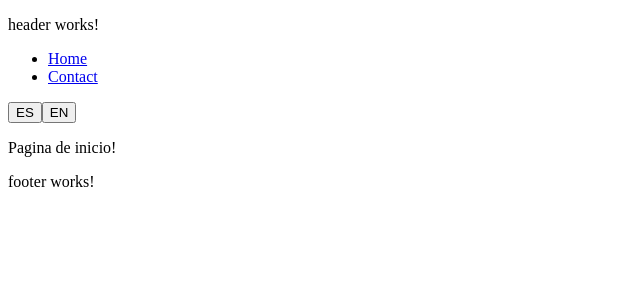
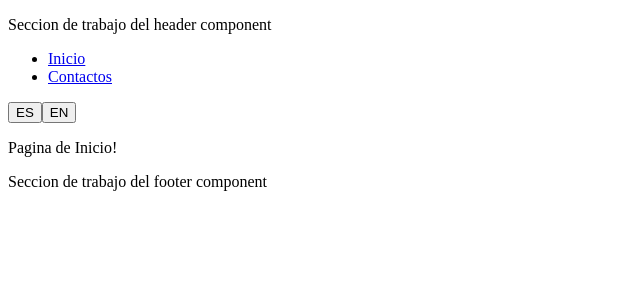
Before and after one commit to 264devlab/web-sigmasa, an Angular app: page / in a window 1280 px wide. Shown: the top 300 px of the page, without its empty margins (0-640 px from the left). Built offline with nearby package versions, Linux system fonts and the light colour scheme.

Commit message:
FEATURE-44 | Integracion de las key para testear internalizacion

```diff
--- a/src/app/pages/contact/contact.html
+++ b/src/app/pages/contact/contact.html
@@ -1 +1 @@
-<p>{{ 'contact' | i18n }}</p>
+<p>{{ 'contact-page' | i18n }}</p>
--- a/src/app/pages/home/home.html
+++ b/src/app/pages/home/home.html
@@ -1 +1 @@
-<p> {{ 'home' | i18n }}</p>
+<p> {{ 'home-page' | i18n }}</p>
--- a/src/app/shared/components/footer/footer.html
+++ b/src/app/shared/components/footer/footer.html
@@ -1 +1 @@
-<p>footer works!</p>
+<p>{{ 'footer' | i18n }}</p>
--- a/src/app/shared/components/footer/footer.ts
+++ b/src/app/shared/components/footer/footer.ts
@@ -1,8 +1,9 @@
 import { Component, inject } from '@angular/core';
+import { I18nPipe } from '../../i18n/i18n.pipe';
 
 @Component({
   selector: 'app-footer',
-  imports:  [],
+  imports:  [ I18nPipe],
   templateUrl: './footer.html',
   styleUrl: './footer.scss',
 })
--- a/src/app/shared/components/header/header.html
+++ b/src/app/shared/components/header/header.html
@@ -1,9 +1,9 @@
-<p>header works!</p>
+<p> {{'header' | i18n}}</p>
 
 <nav>
     <ul>
-      <li><a [routerLink]="['/home']">Home</a></li>
-      <li><a [routerLink]="['/contact']">Contact</a></li>
+      <li><a [routerLink]="['/home']"> {{ 'home' |i18n}} </a></li>
+      <li><a [routerLink]="['/contact']"> {{ 'contact' | i18n}} </a></li>
     </ul>
 
     <button (click)="switchLanguage('es')">ES</button>
--- a/src/app/shared/components/header/header.ts
+++ b/src/app/shared/components/header/header.ts
@@ -1,10 +1,11 @@
 import { Component, inject } from '@angular/core';
 import { I18nService } from '../../i18n/i18n.service';
 import { RouterLink } from '@angular/router';
+import { I18nPipe } from '../../i18n/i18n.pipe';
 
 @Component({
   selector: 'app-header',
-  imports: [ RouterLink ],
+  imports: [ RouterLink, I18nPipe],
   templateUrl: './header.html',
   styleUrl: './header.scss',
 })
--- a/src/app/shared/i18n/i18n.pipe.ts
+++ b/src/app/shared/i18n/i18n.pipe.ts
@@ -12,31 +12,33 @@ export class I18nPipe implements PipeTransform {
   private cdr = inject(ChangeDetectorRef);
   private injector = inject(Injector);
 
-  private keySignal = signal('');  // señal que almacena la key actual
-  private value = '';              // valor traducido actual
+  private keySignal = signal('');
+  private value = '';
 
   constructor() {
-    // Effect que actualiza `value` cada vez que cambie la key o las traducciones
     effect(() => {
       const key = this.keySignal();
       if (!key) return;
 
-      const translation = this.i18n.translate(key)(); // señal derivada del servicio
-      this.value = translation ?? key;               // fallback a la key
+      const translation = this.i18n.translate(key)();
+      this.value = translation ?? key;
 
-      this.cdr.markForCheck(); // refresca el DOM
+      // refresca el DOM
+      this.cdr.markForCheck();
     }, { injector: this.injector });
   }
 
   transform(key: string): string {
-    // Evita modificar signals durante el render: se hace en microtask
+    // NO se escribe la signal durante el render
+    //Se agenda para después (microtask)
     queueMicrotask(() => {
       if (this.keySignal() !== key) {
         this.keySignal.set(key);
       }
     });
 
-    // Retorna el valor actual (puede ser la key mientras se carga JSON)
+    // Retorna el valor actual
+    // (puede ser la key mientras se carga JSON)
     return this.value;
   }
 }
--- a/src/app/shared/i18n/i18n.service.ts
+++ b/src/app/shared/i18n/i18n.service.ts
@@ -1,6 +1,5 @@
 import { computed, inject, Injectable, signal } from '@angular/core';
 import { HttpClient } from '@angular/common/http';
-
 
 @Injectable({
   providedIn: 'root',
@@ -38,5 +37,4 @@ export class I18nService {
       return dict[key] ?? key;
     });
   }
-
 }
--- a/src/assets/languages/es.json
+++ b/src/assets/languages/es.json
@@ -1,4 +1,8 @@
 {
-    "home":"Pagina de inicio!",
-    "contact":"Pagina de contacto!"
+    "header": "Seccion de trabajo del header component",
+    "footer": "Seccion de trabajo del footer component",
+    "home":"Inicio",
+    "contact":"Contactos",
+    "home-page":"Pagina de Inicio!",
+    "contact-page":"Pagina de Contacto!"
 }
```
Also changed, not shown: src/assets/languages/en.json (+6 -2 lines).
